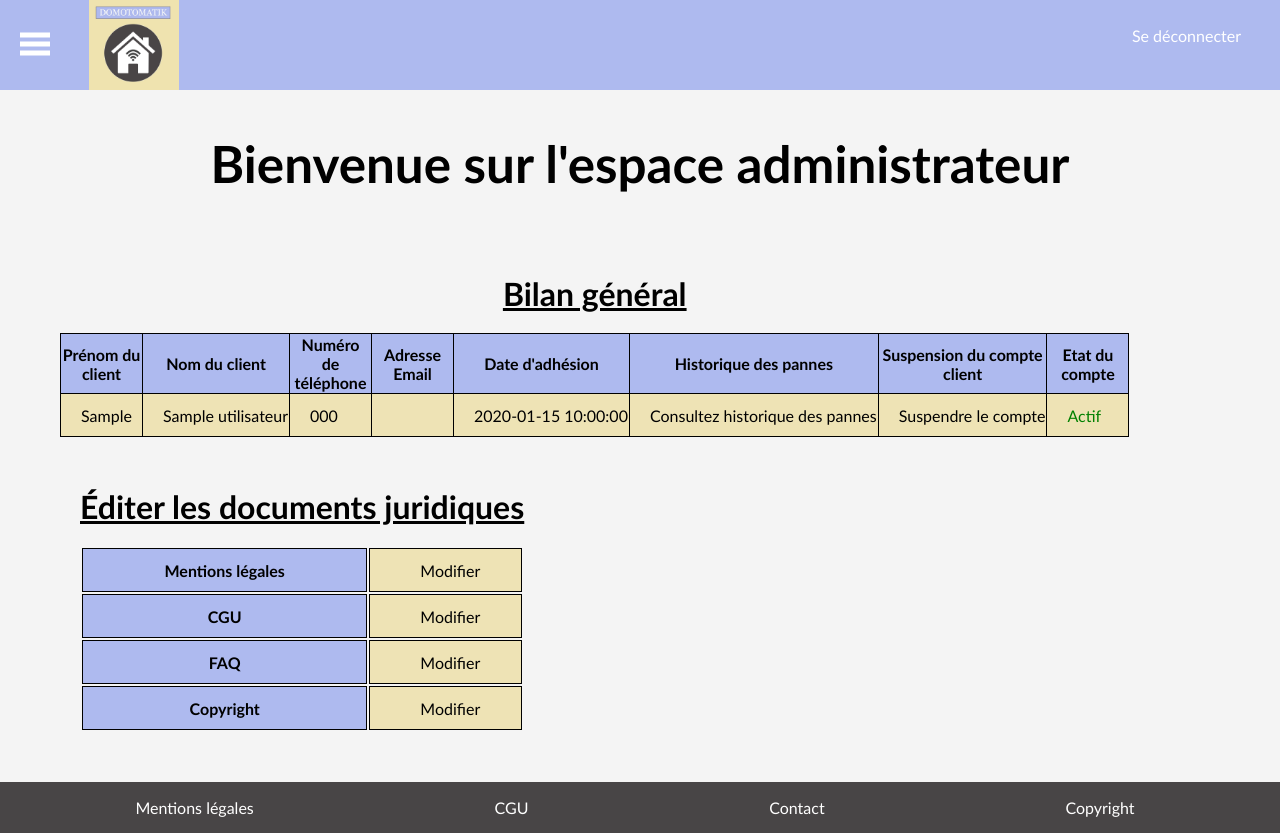
After one commit to vdesousa/DOMOTOMATIK, a PHP site: page /login-system/espace_administrateur.php in a window 1280 px wide. The commit adds this page. Run offline with PHP 8.4, Linux system fonts and the light colour scheme; tables that the repository leaves empty or names only in its code hold one stand-in row (values such as "Sample post"); data that the repository does not hold is empty.

Commit message:
Version finale de l'espace Admin !
Fini l'APP informatique

```diff
--- a/admin.css
+++ b/admin.css
@@ -161,12 +161,7 @@ footer ul li a
 	color: white;
 	text-decoration: none;
 }
-footer{
-	display: inline-block;
-	min-width: 100%;
-	max-height: 200px;
-	background-color: rgb(72,69,70);
-}
+
 .etat_general
 {
     display: flex;
@@ -194,41 +189,10 @@ footer{
     margin-top:75px;
     margin-left:125px;
 }
-section h1{
-	margin:auto;
-	font-size:60px;
-	text-align:center;
+
+h1
+{
+	font-size: 3.2em;
+	display:flex;
+	justify-content: center;
 }
-
-h2
-{
-    font-size:20px;
-    font-weight:bold;
-    margin-top:75px;
-    margin-left:100px;
-}
-
-.liste_pieces
-{
-    margin-left:100px;
-    display:flex;
-    height:100px;
-    width:1000px;
-}
-
-.liste_pieces a
-{
-    border: 1px solid black;
-    border-radius:3px;
-    padding:15px;
-    margin:auto;
-    text-align:center;
-    text-decoration:none;
-    color:black;
-    background-color: #AEBAEF;
-}
-
-.liste_pieces a:hover
-{
-    border-color:red;
-}
--- a/controleur_documents_juridiques.php
+++ b/controleur_documents_juridiques.php
@@ -2,7 +2,7 @@
   require_once('dbh.php');
 
 
-if ($_SERVER["REQUEST_METHOD"] == "POST") {
+if (isset($_POST['register'])) {
   if (isset($_POST['cgu'])) {
     $insertCGU =$bdd->prepare('UPDATE documents_juridiques SET contenu=:content WHERE nom=\'CGU\'');
     $insertCGU->execute(array('content'=>$_POST['cgu']));
--- /dev/null
+++ b/dbh.php
@@ -0,0 +1,12 @@
+<?php
+
+/*Connexion BDD*/
+
+try{
+  $bdd = new PDO('mysql:host=localhost;dbname=bdd_5e;charset=utf8', 'root', 'root');
+}
+catch (Exception $e){
+  die('Erreur : '.$e->getMessage());
+}
+
+?>
--- /dev/null
+++ b/espace_administrateur.php
@@ -0,0 +1,83 @@
+<?php
+session_start();
+require('modele_espace_administrateur.php');
+include('header_admin.php');
+?>
+
+<link rel="stylesheet" type="text/css" href="style_admin.css">
+<title>Espace administrateur</title>
+
+	<section>
+	    <h1>Bienvenue sur l'espace administrateur</h1>
+
+	    <table id="tableau_administrateur">
+	   <caption><strong>Bilan général</strong></caption>
+
+	   <tr>
+	       <th>Prénom du client</th>
+	       <th>Nom du client</th>
+	       <th>Numéro de téléphone</th>
+	       <th>Adresse Email</th>
+	       <th>Date d'adhésion</th>
+	       <th>Historique des pannes</th>
+				 <th>Suspension du compte client</th>
+				 <th>Etat du compte</th>
+	   </tr>
+<?php
+ while ($addUser = $user->fetch()) {
+ 	?>
+
+ 	<tr>
+ 		<td><?php echo htmlspecialchars($addUser['prenom']); ?></td>
+ 		<td><?php echo htmlspecialchars($addUser['nom']); ?></td>
+ 		<td><?php echo htmlspecialchars($addUser['telephone']); ?></td>
+    <td><?php echo htmlspecialchars($addUser['email']); ?></td>
+    <td><?php echo htmlspecialchars($addUser['date_adhesion']); ?></td>
+    <td><a href="controleur_panne.php?panne=<?php echo $addUser['id_utilisateur']; ?>">Consultez historique des pannes</a></td>
+
+		<td><a href="suspension_compte.php?suspension=<?php echo $addUser['id_utilisateur']; ?>">Suspendre le compte</a></td>
+
+		<?php if ($addUser['etat']=="1"){
+		?>
+						<td id="suspendu"><?php echo "Suspendu"; ?></td>
+		<?php
+					} else {
+		?>
+	 					<td id="actif"><?php echo "Actif"; ?></td>
+		<?php
+	}
+		?>
+  </tr>
+
+ <?php
+ }
+?>
+	    </table>
+
+
+
+	<div id="documents_juridiques">
+	<table>
+	    <caption><strong>Éditer les documents juridiques</strong></caption>
+
+	   <tr>
+	       <th>Mentions légales</th>
+	      <td><form><a href="mentions_legales.php">Modifier</a></form></td>
+	   </tr>
+	   <tr>
+	      <th>CGU</th>
+	      <td><form><a href="cgu.php">Modifier</a></form></td>
+	   </tr>
+	   <tr>
+	       <th>FAQ</th>
+	       <td><form><a href="faq.php">Modifier</a></form></td>
+	   </tr>
+	   <tr>
+	     <th>Copyright</th>
+	     <td><form><a href="copyright.php">Modifier</a></form></td>
+	   </tr>
+	</table>
+	</div>
+	    </section>
+
+<?php include('footer.php'); ?>
--- /dev/null
+++ b/footer.php
@@ -0,0 +1,11 @@
+</div>
+		<footer>
+       			 <ul>
+            		<li><a href="mentions_legales_utilisateur.php">Mentions légales</a></li>
+            		<li><a href="cgu_utilisateur.php">CGU</a></li>
+            		<li><a href="send_message.php">Contact</a></li>
+            		<li><a href="copyright_utilisateur.php">Copyright</a></li>
+        		</ul>
+    	</footer>
+	</body>
+</html>
--- /dev/null
+++ b/header_admin.php
@@ -0,0 +1,48 @@
+<!DOCTYPE HTML>
+<html>
+	<head>
+		<meta charset="utf-8">
+		<meta name="viewport" content="width=device_width">
+		<link rel="stylesheet" type="text/css" href="admin.css">
+	</head>
+	<body>
+		<header>
+			<span class="open-slide">
+     			<a href="#" onclick="openSlideMenu()">
+        		<svg width="30" height="30">
+            		<path d="M0,5 30,5" stroke="#fff" stroke-width="5"/>
+            		<path d="M0,14 30,14" stroke="#fff" stroke-width="5"/>
+            		<path d="M0,23 30,23" stroke="#fff" stroke-width="5"/>
+        		</svg>
+      			</a>
+    		</span>
+			<div class="container">
+				<div id="logo">
+					<a href="espace_administrateur.php">
+						<img src="LOGO.jpg" title="Accueil" alt="accueil">
+					</a>
+				</div>
+				<div id="recherchedeco">
+					<p><a href="logout.php" class="btn btn-danger">Se déconnecter</a></p>
+				</div>
+			</div>
+		</header>
+		<div id="side-menu" class="side-nav">
+            <div class="acces_profil">
+                <a href="#" class="btn-close" onclick="closeSlideMenu()">&times;</a>
+                <img src="Photo_de_profil.png" style="width: auto , margin-top: 100px;">
+                <a class="mon_profil" href="#" style="white-space: nowrap;">Toan DANG NGOC</a>
+                <ul style="list-style-type: none;">
+                	<li><a href="send_message.php" style="white-space: nowrap;">Envoyer un message</a></li>
+                	<li><a href="modifier_catalogue.php" style="white-space: nowrap">Modifier le catalogue</a></li>
+                </ul>
+            </div>
+        </div>
+  		<script>
+  		    function openSlideMenu(){document.getElementById('side-menu').style.width = '250px';}
+
+
+    		function closeSlideMenu(){document.getElementById('side-menu').style.width = '0';}
+
+ 		</script>
+ 		<div class="content">
--- a/style_admin.css
+++ b/style_admin.css
@@ -1,129 +1,131 @@
-body{
-    padding:0;
-    margin:0;
-    background-color:#f4f4f4;
-}
-.container{
-    width:90%;
-    margin:auto;
-    overflow:hidden;
-}
-header{
-    background:rgb(174,186,239);
-    max-height:200px;
-    display:flex;
-}
-header #logo{
-    margin:0;
-    float:left;
-    height:90px;
-    width:90px;
-}
-#logo img{
-    height:100%;
-    width:100%;
-}
-header #recherchedeco{
-    margin-top:10px;
-    float:right;
-}
-header #recherchedeco a{
-    text-decoration:none;
-    color:#ffffff;
-    margin-left:70px;
-    margin-top:10px;
-}
-header form{
-    margin-top:30px;
+#cgu
+{
+		min-height: 2000px;
+		margin-top: 100px;
+		margin-bottom: 50px;
+		margin-left: 15px;
 }
 
-.open-slide{
-    float:left;
-    margin-left:20px;
-    margin-top:30px;
+section
+{
+	width: 100%;
+	bottom: 10%;
 }
 
-.side-nav{
-  height:100%;
-  width:0;
-  position:fixed;
-  z-index:1;
-  top:0;
-  left:0;
-  background-color:rgb(73,69,70);
-  overflow-x:hidden;
-  transition:0.3s;
+textarea
+{
+	display: inline-block;
+	margin-left: 65px;
+	margin-top: 20px;
+	width: 90%;
+	height: 500px;
+}
+input[type="submit"]
+{
+	margin-left: 60px;
 }
 
-.acces_profil a{
-  text-decoration:none;
-  font-size:22px;
-  color:#ccc;
-  display:block;
-  transition:0.5s;
-}
-.side-nav .mon_profil{
-    padding-top:10px;
-    text-align: center;
-    font-family: Arial, Helvetica, sans-serif;
+#copyright
+{
+	max-height: 500px;
+	margin-top: 250px;
+	margin-left: 550px;
 }
 
-.acces_profil a:hover{
-  color:white;
+#tableau_administrateur
+{
+	border-collapse: collapse;
+	margin-left: 60px;
+	margin-top: 80px;
 }
 
-.side-nav img{
-    margin-top:0;
-    margin-left:25%;
-    margin-right:25%;
-    margin-bottom:0;
-    width:125px;
-    height:125px;
-    border-radius:50%;
+td,th
+{
+	border-collapse:collapse;
+	border: 1px solid black;
+	color: black;
 }
 
-.side-nav .btn-close{
-  margin-top:0;
-  float:right;
-  font-size:36px;
-  margin-right:10px;
+th
+{
+		background:rgb(174,186,239);
 }
 
-footer{
-    display: inline-block;
-    min-width: 100%;
-    max-height: 200px;
-    background-color: rgb(72,69,70);
-}
-.content{
-    margin:0;
-    padding:0;
-    min-width:100%;
-    min-height:calc(100vh - 150px)
-}
-footer ul
+td
 {
-    display: flex;
-    flex-direction: row;
-    justify-content: space-around;
-    list-style-type: none;
+		background:rgb(238,227,181);
+		width: 60px;
+		height: 40px;
+		padding-left: 20px;
+		white-space: nowrap;
 }
 
-footer ul li
+a
 {
-    margin-right: 50px;
-    white-space: nowrap;
+	text-decoration: none;
+	color: black;
 }
 
-footer ul li a
+a:hover
 {
-    color: white;
-    text-decoration: none;
+	color: white;
 }
-footer{
-    position: absolute;
-    display: inline-block;
-    min-width: 100%;
-    max-height: 200px;
-    background-color: rgb(72,69,70);
+
+#suspendu{
+	color: red;
 }
+
+#actif{
+	color: green;
+}
+
+caption
+{
+	font-size: 2em;
+	white-space: nowrap;
+	margin-bottom: 20px;
+	text-decoration: underline;
+}
+
+#documents_juridiques
+{
+	border-collapse: collapse;
+	margin-top: 50px;
+	margin-left: 80px;
+}
+
+#documents_juridiques td
+{
+	border-collapse: collapse;
+	padding-left: 50px;
+}
+
+#documents_juridiques a
+{
+	padding-right: 40px;
+}
+
+#mentions_legales
+{
+	min-height: 2000px;
+	margin-top: 100px;
+	margin-bottom: 50px;
+	margin-left: 15px;
+}
+
+#suspension_compte
+{
+	width: 300px;
+	margin-left: 39%;
+	margin-top: 10%;
+	border: 1px solid black;
+	border-radius: 4px;
+	padding: 5px;
+}
+
+#panne
+{
+	display: flex;
+	justify-content: center;
+  border-collapse: collapse;
+}
```
Also changed, not shown: cgu.php (+2 -26 lines), cgu_utilisateur.php (+1 -11 lines), copyright.php (+2 -23 lines), copyright_utilisateur.php (+1 -13 lines), faq.php (+2 -25 lines), mentions_legales.php (+2 -25 lines), mentions_legales_utilisateur.php (+0 -11 lines), suspension_compte.php (+1 -18 lines), Fond.jpg (added).
